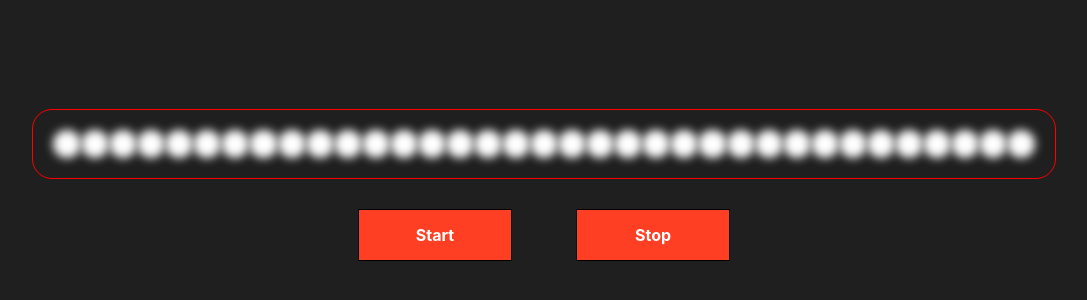
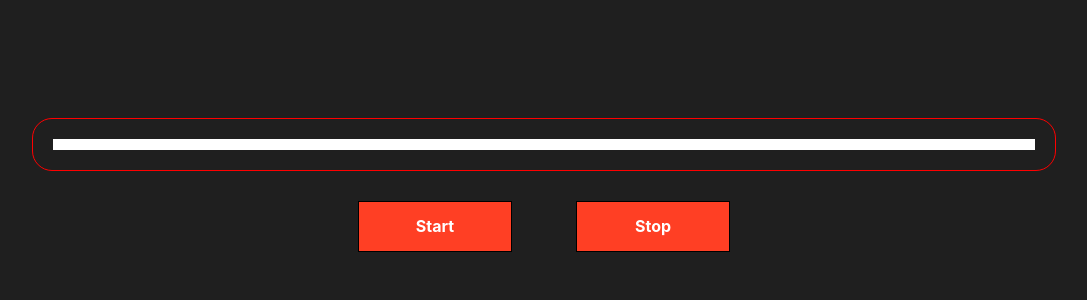
Before and after one commit to TGDRangaka/Assignment-09-Knight-Rider-Lights, a plain HTML site: page assignment_9.html in a window 1280 px wide. Shown: the part 200-500 px from the top of the page, without its empty margins (96-1183 px from the left). Drawn offline with nearby package versions, Linux system fonts and the light colour scheme.

Commit message:
css modified

```diff
--- a/assignment_9.html
+++ b/assignment_9.html
@@ -30,10 +30,10 @@
 
         .light {
             width: 10%;
-            aspect-ratio: 1/1;
+            aspect-ratio: 2/1;
             background-color: white;
-            border-radius: 50%;
-            filter: blur(5px);
+            /*border-radius: 50%;*/
+            /*filter: blur(5px);*/
         }
 
         button {
@@ -50,6 +50,16 @@
 <body>
 
 <section id="container">
+    <div class="light"></div>
+    <div class="light"></div>
+    <div class="light"></div>
+    <div class="light"></div>
+    <div class="light"></div>
+    <div class="light"></div>
+    <div class="light"></div>
+    <div class="light"></div>
+    <div class="light"></div>
+    <div class="light"></div>
     <div class="light"></div>
     <div class="light"></div>
     <div class="light"></div>
```
